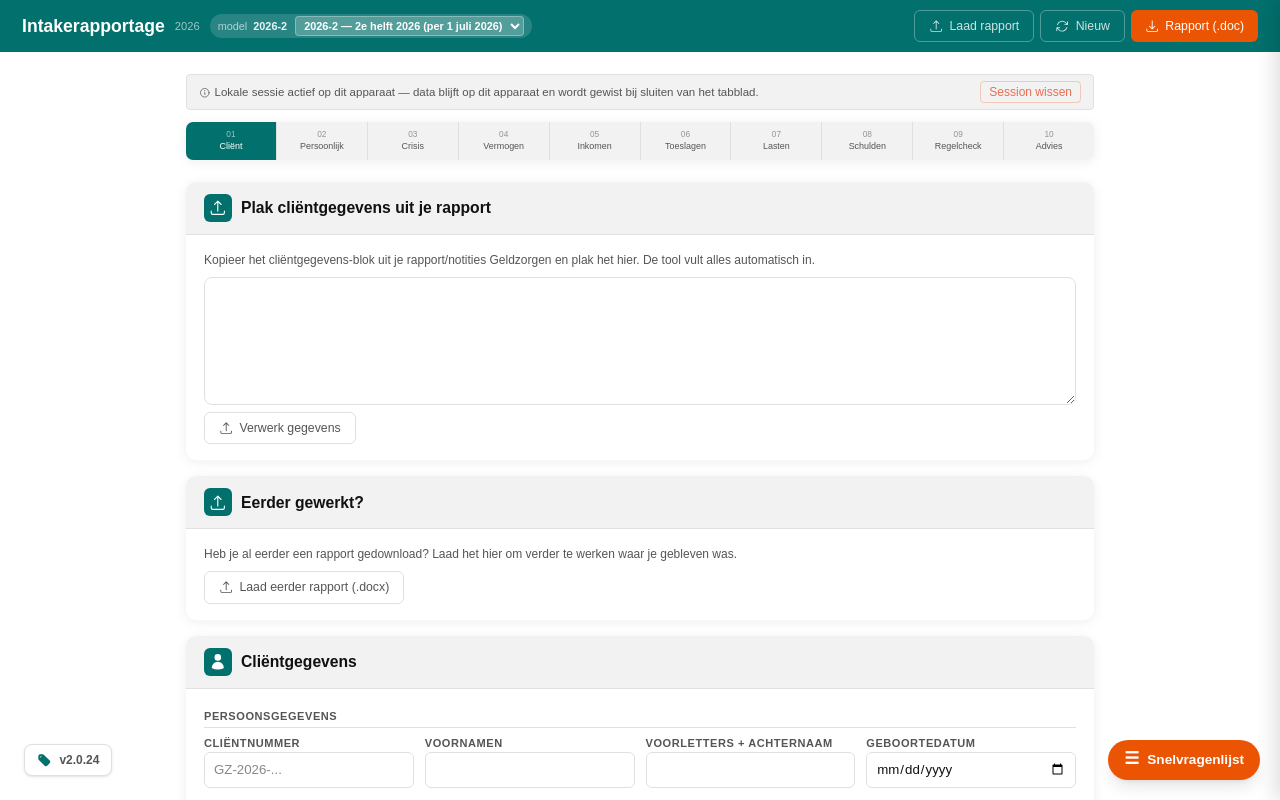
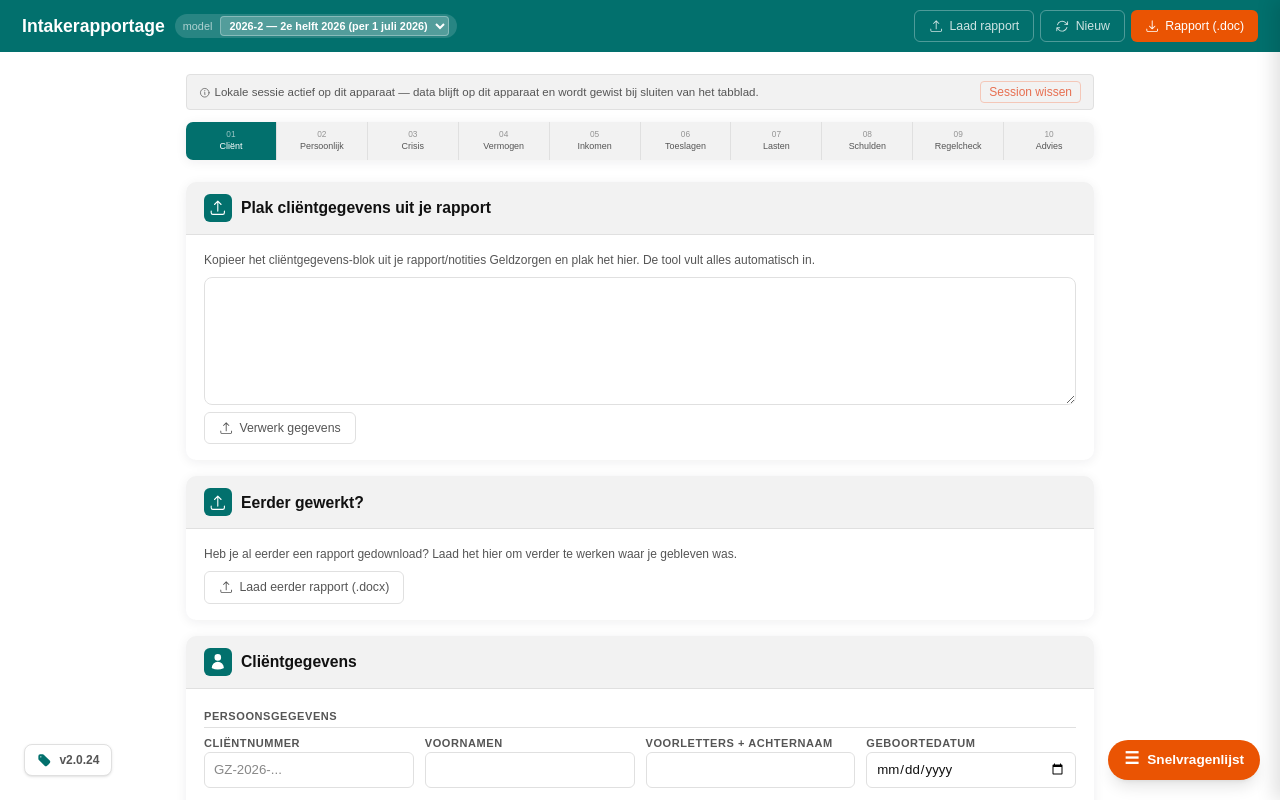
Before and after one commit to awessels-creator/Intake-Rapportage-Tool, a React (Vite) app: page / in a window 1280 px wide. Shown: the top 800 px of the page. Built offline with nearby package versions, Linux system fonts and the light colour scheme.

Commit message:
fix: model titel bug ('model2026-22026-2') opgelost

```diff
--- a/src/components/ModelPreviewSwitch.tsx
+++ b/src/components/ModelPreviewSwitch.tsx
@@ -29,7 +29,6 @@ export default function ModelPreviewSwitch() {
       title="Toekomstige normen alvast bekijken (preview). Bij een echte intake staat dit op het actuele model."
     >
       <span className="opacity-70">model</span>
-      <span className="font-semibold">{active}</span>
       <select
         aria-label="Model preview"
         value={active}
--- a/src/components/TopBar.tsx
+++ b/src/components/TopBar.tsx
@@ -13,7 +13,6 @@ export default function TopBar() {
       {/* version: 2.0.1 */}
       <div className="flex items-center gap-[10px]">
         <div className="font-semibold text-[1.1rem]">Intakerapportage</div>
-        <div className="text-[0.7rem] text-white/60">2026</div>
         <ModelPreviewSwitch />
       </div>
       <div className="flex gap-1.5">
```
